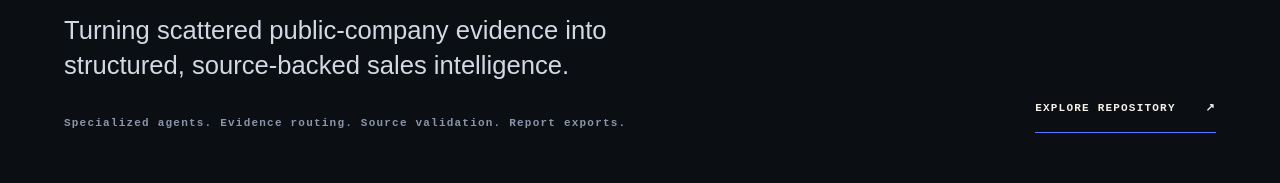
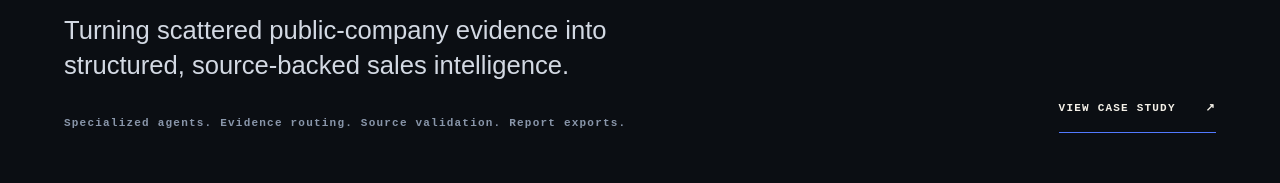
Before and after one commit to ZachariasBraetyllo-Sec/zacharias-portfolio, a Next.js app: page / in a window 1280 px wide. Shown: the part 2798-2981 px from the top of the page. Built offline with nearby package versions, Linux system fonts and the light colour scheme.

Commit message:
feat: connect Prospectus showcase to editorial case study

```diff
--- a/app/page.tsx
+++ b/app/page.tsx
@@ -5,7 +5,7 @@ const projects = [
     type: "MULTI-AGENT RESEARCH / PYTHON + STREAMLIT",
     description: "Turning scattered public-company evidence into structured, source-backed sales intelligence.",
     detail: "Specialized agents. Evidence routing. Source validation. Report exports.",
-    href: "https://github.com/ZachariasBraetyllo-Sec/Prospectus",
+    href: "/projects/prospectus",
     className: "project-prospectus",
     motif: "P",
   },
@@ -74,7 +74,7 @@ export default function Home() {
           {projects.map((project) => (
             <article className={`feature ${project.className}`} key={project.name}>
               <div className="feature-meta"><span>FEATURE / {project.number}</span><span>{project.type}</span></div>
-              <a className="feature-art" href={project.href} target={project.name === "VANTAGE" ? undefined : "_blank"} rel={project.name === "VANTAGE" ? undefined : "noreferrer"} aria-label={`Explore ${project.name} ${project.name === "VANTAGE" ? "case study" : "on GitHub"}`}>
+              <a className="feature-art" href={project.href} target={(project.name === "VANTAGE" || project.name === "Prospectus") ? undefined : "_blank"} rel={(project.name === "VANTAGE" || project.name === "Prospectus") ? undefined : "noreferrer"} aria-label={`Explore ${project.name} ${(project.name === "VANTAGE" || project.name === "Prospectus") ? "case study" : "on GitHub"}`}>
                 <span className="art-grid" aria-hidden="true" />
                 <span className="art-motif" aria-hidden="true">{project.motif}</span>
                 <span className="art-corner art-corner-one" aria-hidden="true">+</span>
@@ -90,7 +90,7 @@ export default function Home() {
               </a>
               <div className="feature-content">
                 <div className="feature-copy"><h3>{project.name}</h3><p>{project.description}</p><span className="feature-detail">{project.detail}</span></div>
-                <a className="feature-link" href={project.href} target={project.name === "VANTAGE" ? undefined : "_blank"} rel={project.name === "VANTAGE" ? undefined : "noreferrer"}>{project.name === "VANTAGE" ? "VIEW CASE STUDY" : "EXPLORE REPOSITORY"} <Arrow /></a>
+                <a className="feature-link" href={project.href} target={(project.name === "VANTAGE" || project.name === "Prospectus") ? undefined : "_blank"} rel={(project.name === "VANTAGE" || project.name === "Prospectus") ? undefined : "noreferrer"}>{(project.name === "VANTAGE" || project.name === "Prospectus") ? "VIEW CASE STUDY" : "EXPLORE REPOSITORY"} <Arrow /></a>
               </div>
             </article>
           ))}
```
